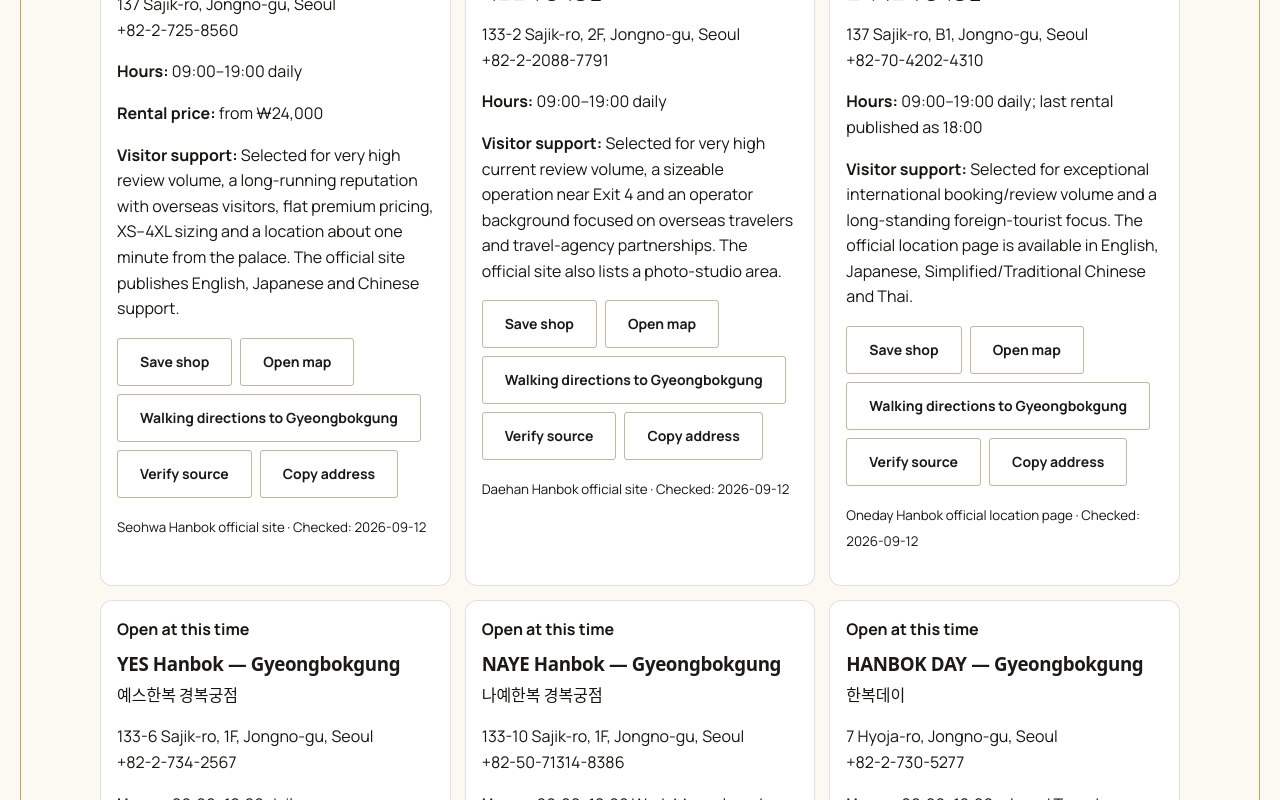
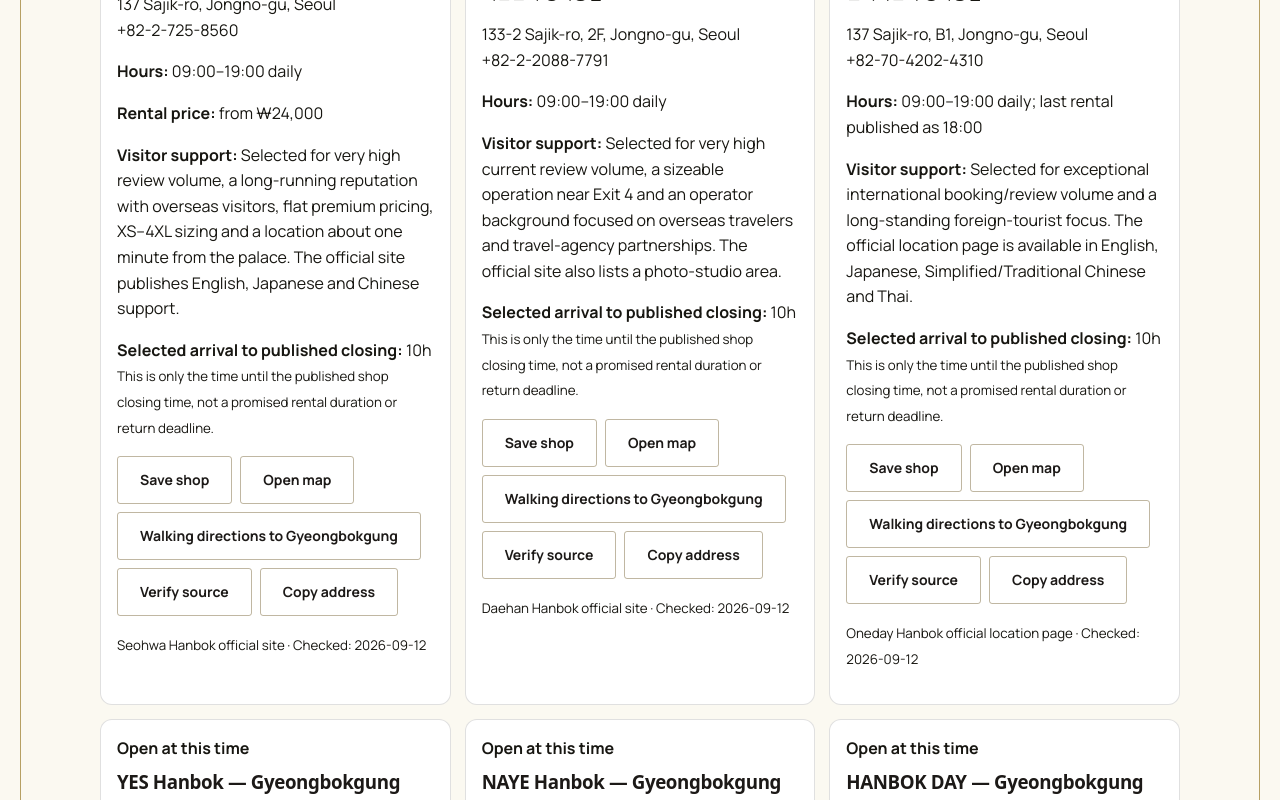
Before and after one commit to lgkangno1-svg/Kang-s-brain, a Next.js app in the folder projects/korea-avocadoss/: page /en/hanbok in a window 1280 px wide. Shown: the part 5554-6354 px from the top of the page. Built offline with nearby package versions, Linux system fonts and the light colour scheme.

Commit message:
fix(korea): suppress stale rental closing windows

```diff
--- a/projects/korea-avocadoss/src/features/hanbok/HanbokRentalFinder.tsx
+++ b/projects/korea-avocadoss/src/features/hanbok/HanbokRentalFinder.tsx
@@ -42,7 +42,7 @@ export function HanbokRentalFinder({shops,initialDate,initialTime}:HanbokRentalF
    <label style={{display:'flex',gap:8,alignItems:'center',minHeight:44}}><input type="checkbox" checked={hideClosed} onChange={e=>setHideClosed(e.target.checked)}/>{c.available}</label>
    <label style={{display:'flex',gap:8,alignItems:'center',minHeight:44}}><input type="checkbox" checked={showSaved} onChange={e=>setShowSaved(e.target.checked)}/>{c.showSaved}</label>
   </div>
-  <div aria-live="polite" style={{display:'grid',gridTemplateColumns:'repeat(auto-fit,minmax(260px,1fr))',gap:14}}>{rows.map(({shop,availability})=>{const saved=favorites.has(shop.id);const remaining=hanbokRentalMinutesUntilPublishedClose(shop,time);return <article key={shop.id} style={{border:'1px solid rgba(0,0,0,.12)',borderRadius:12,padding:16,background:'#fff'}}>
+  <div aria-live="polite" style={{display:'grid',gridTemplateColumns:'repeat(auto-fit,minmax(260px,1fr))',gap:14}}>{rows.map(({shop,availability})=>{const saved=favorites.has(shop.id);const remaining=hanbokRentalMinutesUntilPublishedClose(shop,date,time);return <article key={shop.id} style={{border:'1px solid rgba(0,0,0,.12)',borderRadius:12,padding:16,background:'#fff'}}>
    <p style={{margin:'0 0 6px'}}><strong>{statusLabel(availability)}</strong></p><h3 style={{margin:'0 0 4px'}}>{shop.name}</h3><p style={{marginTop:0}}>{shop.koreanName}</p>
    <p>{shop.address}<br/>{shop.phone}</p><p><strong>{c.hours}:</strong> {shop.hoursLabel}</p>{shop.priceFromKrw?<p><strong>{c.price}:</strong> {c.from} ₩{shop.priceFromKrw.toLocaleString()}</p>:null}<p><strong>{c.support}:</strong> {shop.supportNote}</p>
    {remaining!==null?<p><strong>{c.closingWindow}:</strong> {durationLabel(remaining)}<br/><small>{c.closingWindowNote}</small></p>:null}
```
